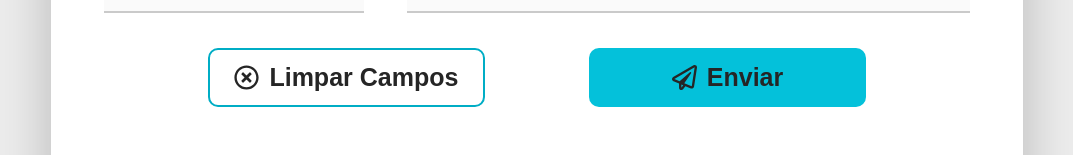
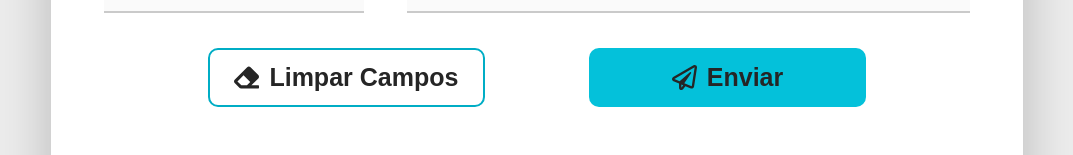
Before and after one commit to wendelltteske/Challenges, a React (Create React App) app: page / in a window 1280 px wide. Shown: the part 505-660 px from the top of the page, without its empty margins (103-1176 px from the left). Built offline with nearby package versions, Linux system fonts and the light colour scheme.

Commit message:
Realizando alterações na estilização

```diff
--- a/src/App.css
+++ b/src/App.css
@@ -7,6 +7,7 @@ body {
   margin: auto;
   width: 80%;
   height: 85vh;
+  max-height: 800px;
   padding: 5px;
   border-radius: 12px;
   border-bottom: 12px solid #00adc5;
@@ -99,6 +100,10 @@ input[type="date"] {
   width: 30%;
 }
 
+.line-3 .input-container input {
+  cursor: not-allowed;
+}
+
 .line-4 {
   display: flex;
   justify-content: space-between;
@@ -140,6 +145,7 @@ input[type="date"] {
 
 .button-container .previous:hover {
   background-color: #fafafa;
+  transition: all 0.5s linear 0s;
 }
 
 .button-container .send {
@@ -149,4 +155,5 @@ input[type="date"] {
 
 .button-container .send:hover {
   background-color: #00adc5;
+  transition: all 0.5s linear 0s;
 }
--- a/src/App.js
+++ b/src/App.js
@@ -1,5 +1,5 @@
 import "./App.css";
-import { FaRegPaperPlane, FaRegTimesCircle } from "react-icons/fa";
+import { FaRegPaperPlane, FaEraser } from "react-icons/fa";
 
 export default function App() {
   const showData = (result) => {
@@ -97,10 +97,15 @@ export default function App() {
       </form>
       <div className="button-container">
         <button className="previous" onClick={clearData}>
-          <FaRegTimesCircle style={{ marginRight: "10px" }} />
+          <FaEraser style={{ marginRight: "10px" }} />
           Limpar Campos
         </button>
-        <button className="send">
+        <button
+          className="send"
+          onClick={() => {
+            alert("Formulário enviado com sucesso!");
+          }}
+        >
           <FaRegPaperPlane style={{ marginRight: "10px" }} />
           Enviar
         </button>
```
